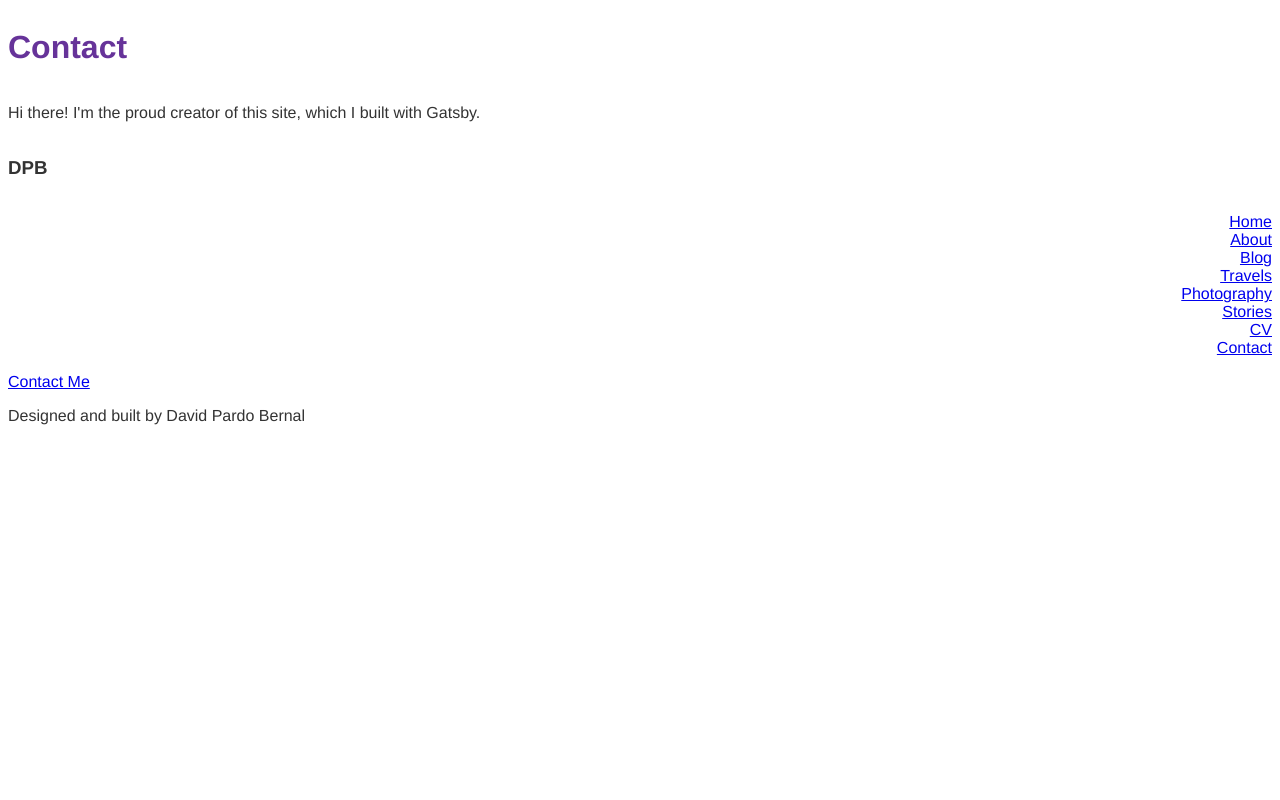
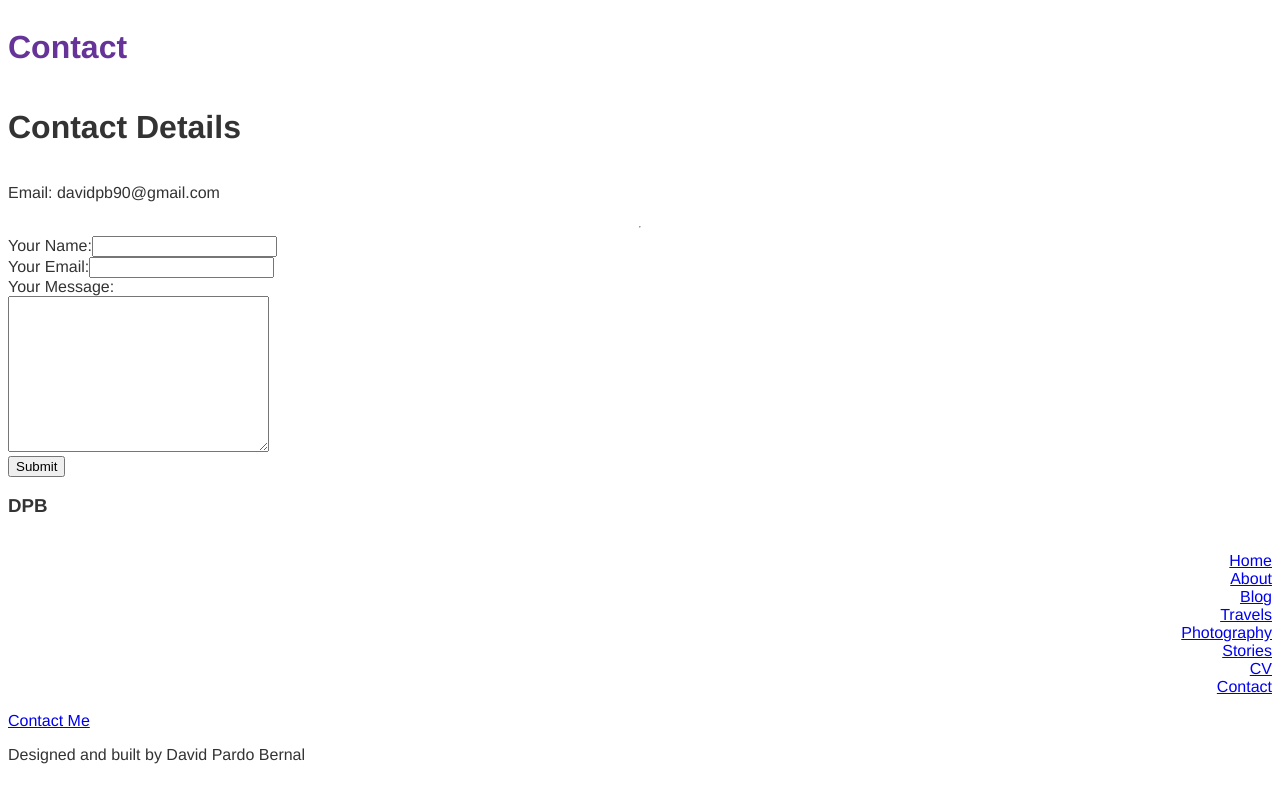
Before and after one commit to davidpb90/personal-gatsby-website, a Gatsby site: page /contact in a window 1280 px wide. Built offline with nearby package versions, Linux system fonts and the light colour scheme; Gatsby itself is replaced by a stand-in of ours.

Commit message:
updated contact page

```diff
--- a/src/pages/contact.js
+++ b/src/pages/contact.js
@@ -6,7 +6,21 @@ import Seo from '../components/seo'
 const ContactPage = () => {
   return (
       <Layout pageTitle="Contact">
-          <p>Hi there! I'm the proud creator of this site, which I built with Gatsby.</p>
+          <h1>Contact Details</h1>
+
+          <p>Email: davidpb90@gmail.com</p>
+
+          <hr/>
+
+          <form action="mailto:davidpb90@gmail.com" method="post" enctype="text/plain">
+            <label>Your Name:</label>
+            <input type="text" name="yourName" value=""></input><br/>
+            <label for="">Your Email:</label>
+            <input type="email" name="yourEmail" value=""></input><br/>
+            <label for="">Your Message:</label><br/>
+            <textarea name="yourMessage" id="" cols="30" rows="10"></textarea><br/>
+            <input type="submit" name=""></input>
+           </form>
       </Layout>
   )
 }
```
